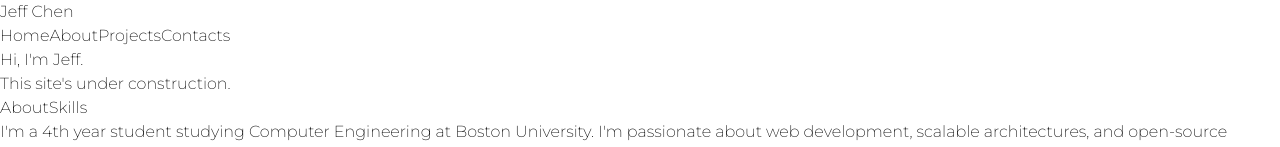
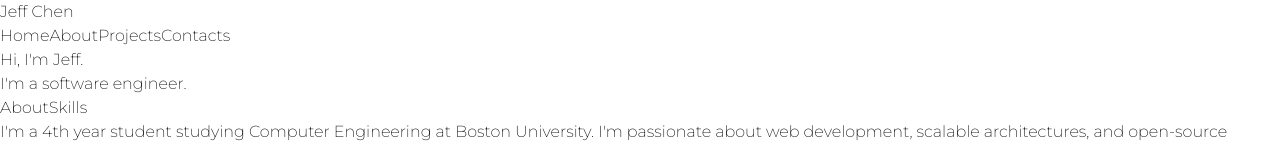
Before and after one commit to JeffC25/JeffC25.github.io, a React (Vite) app: page / in a window 1280 px wide. Shown: the top 147 px of the page. Built offline with nearby package versions, Linux system fonts and the light colour scheme.

Commit message:
update home page

```diff
--- a/src/pages/Home.tsx
+++ b/src/pages/Home.tsx
@@ -7,7 +7,7 @@ const Home = () => {
                 Hi, I'm Jeff.
             </h1>
             <p className="text-4xl">
-                This site's under construction.
+                I'm a software engineer.
             </p>
             {/* <ul className="flex flex-row space-x-12">
                 <a href="https://github.com/JeffC25" className="h-7 w-7">
```
